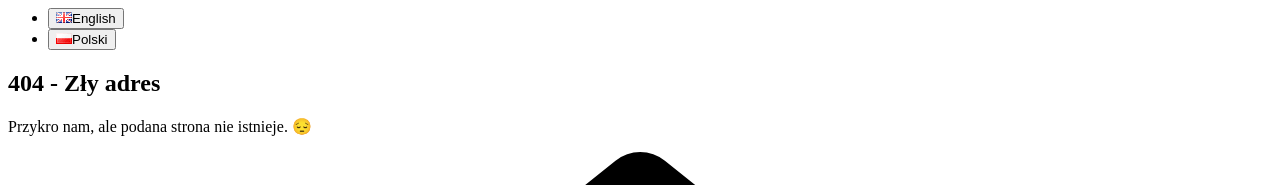
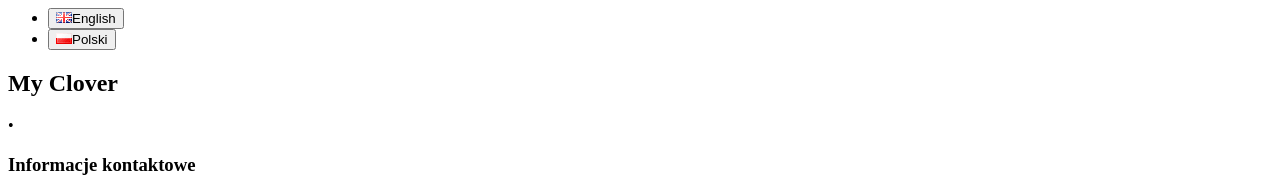
Before and after one commit to TZ-fn/MyClover, a React (Vite) app: page /blog/life-cover in a window 1280 px wide. Shown: the part 140-325 px from the top of the page. Built offline with nearby package versions, Linux system fonts and the light colour scheme.

Commit message:
feat: add a LifeCover blog post

```diff
--- /dev/null
+++ b/src/pages/LifeCoverPage/LifeCoverPage.tsx
@@ -0,0 +1,21 @@
+import ImageDivider from "components/ImageDivider/ImageDivider";
+import ImageHeader from "components/ImageHeader/ImageHeader";
+import LifeCoverMain from "components/LifeCoverMain/LifeCoverMain";
+import useTranslation from "hooks/useTranslation";
+import PageTitle from "components/PageTitle/PageTitle";
+import mortgagesBg from "assets/mortgages.webp";
+
+function LifeCoverPage() {
+  const [translation] = useTranslation();
+
+  return (
+    <>
+      <PageTitle title={translation.pages.postsData.lifeCover.mainHeader} />
+      <ImageHeader pageName={translation.pages.postsData.lifeCover.mainHeader} backgroundImage={mortgagesBg} />
+      <ImageDivider isUpwards={false} />
+      {/* <LifeCoverMain /> */}
+    </>
+  );
+}
+
+export default LifeCoverPage;
--- a/src/providers/BrowserRouterProvider.tsx
+++ b/src/providers/BrowserRouterProvider.tsx
@@ -14,6 +14,7 @@ import IncomeProtectionPage from "pages/IncomeProtectionPage/IncomeProtectionPag
 import NoMatch from "pages/NoMatch/NoMatch";
 import HolidayPage from "pages/Posts/HolidayPage/HolidayPage";
 import TrustPage from "pages/Posts/Trust/TrustPage";
+import LifeCoverPage from "pages/LifeCoverPage/LifeCoverPage";
 
 const router = createBrowserRouter([
   {
@@ -72,6 +73,10 @@ const router = createBrowserRouter([
         element: <TrustPage />,
       },
       {
+        path: "/blog/life-cover",
+        element: <LifeCoverPage />,
+      },
+      {
         path: "*",
         element: <NoMatch />,
       },
```
